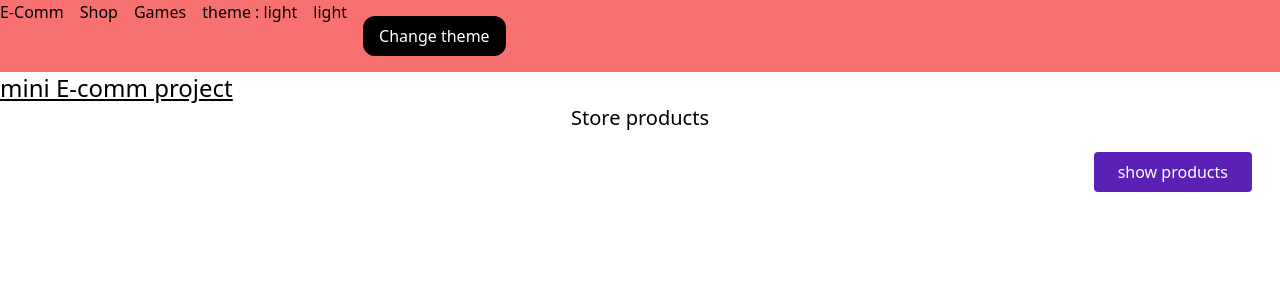
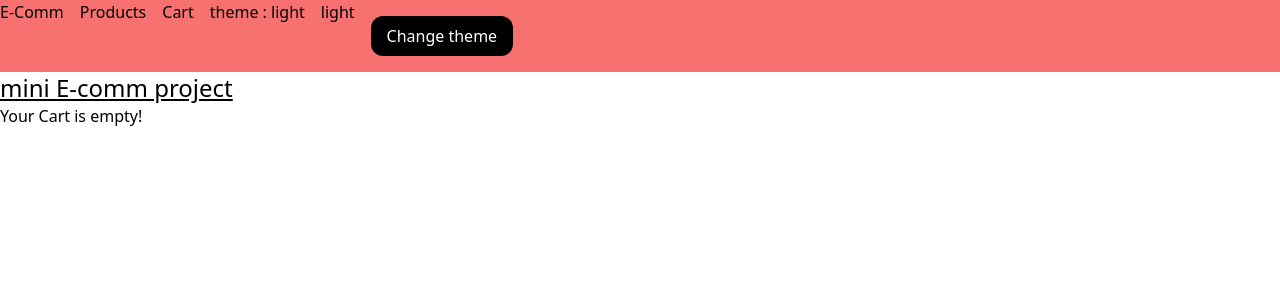
Before and after one commit to SAHIL-Sharma21/MIni-E-Comm-, a React (Vite) app: page /cart in a window 1280 px wide. Shown: the top 300 px of the page. Built offline with nearby package versions, Linux system fonts and the light colour scheme.

Commit message:
router setup & cart page update

```diff
--- a/package.json
+++ b/package.json
@@ -11,7 +11,8 @@
   },
   "dependencies": {
     "react": "^18.2.0",
-    "react-dom": "^18.2.0"
+    "react-dom": "^18.2.0",
+    "react-router-dom": "^6.22.3"
   },
   "devDependencies": {
     "@types/react": "^18.2.56",
--- a/src/App.tsx
+++ b/src/App.tsx
@@ -1,27 +1,25 @@
 import React from 'react'
 import Navbar from './components/Navbar';
-import Products from './components/Products';
+// import Products from './components/Products';
 import { useTheme } from './context/ThemeContext';
 // import Cart from './components/Cart';
-import { useCart } from './context/CartContext';
-import Cart from './components/Cart';
+// import { useCart } from './context/CartContext';
+// import Cart from './components/Cart';
 // import {themeProvider} from './context/ThemeContext'
-
+import { Outlet } from 'react-router-dom';
 
 
 const App: React.FC = () => {
 
   const theme = useTheme();
-  const cart = useCart();
+  // const cart = useCart();
 
   return (
     <>
     <div className={`${theme?.mode === 'dark'? 'bg-slate-700 text-white': 'text-black'} pb-4 gap-y-2`}>
         <Navbar />
         <h1 className='text-black underline text-2xl'>mini E-comm project</h1>
-        <Products />
-        {/* {cart ? <Cart /> : null} */}
-        {cart?.items.length !== 0 ? <Cart/> : null}
+        <Outlet />
       </div>
 
 
--- a/src/components/Cart.tsx
+++ b/src/components/Cart.tsx
@@ -11,27 +11,45 @@ const total = cart?.items.reduce((acc, amt) => {
     return acc + amt.price;
 }, 0);
 
-
-    return(
+if(cart?.items.length !== 0) {
+    return (
         <>
-            <div className="w-1/2 p-3 m-3 h-auto mb-4 pb-4 bg-amber-500">
-                <h1>Our cart to checkout</h1>
-                {cart && cart?.items.length > 0 ? (
-                    <>
-                       {cart.items.map((item) => (
-                        <div key={item.id}>
-                            <h2>item name: {item.title}</h2>
-                            <h2>item price: {item.price}</h2>
-                        </div>
-                       ))}
-                    </>
-                ) : (
-                    <p>Your cart is empty!</p>
-                )}
-                <h1>Total Bill: ${total}</h1>
-            </div>
+            <h1>Cart</h1>
+            {cart?.items.map((item) => (
+                <div key={item.id}>
+                    <h2>title:{item.title}</h2>
+                    <h2>price: {item.price}</h2>
+                </div>
+            ))}
+            <h1>Total Bill: ${total}</h1>
         </>
+    )
+} else {
+    return (
+        <h1>Your Cart is empty!</h1>
     )
 }
 
+    // return(
+    //     <>
+    //         <div className="w-1/2 p-3 m-3 h-auto mb-4 pb-4 bg-amber-500">
+    //             <h1>Our cart to checkout</h1>
+    //             {cart && cart?.items.length > 0 ? (
+    //                 <>
+    //                    {cart.items.map((item) => (
+    //                     <div key={item.id}>
+    //                         <h2>item name: {item.title}</h2>
+    //                         <h2>item price: {item.price}</h2>
+    //                     </div>
+    //                    ))}
+    //                 </>
+    //             ) : (
+    //                 <p>Your cart is empty!</p>
+    //             )}
+    //             <h1>Total Bill: ${total}</h1>
+    //         </div>
+    //     </>
+    // )
+}
+
 export default Cart;
--- a/src/components/Navbar.tsx
+++ b/src/components/Navbar.tsx
@@ -1,5 +1,6 @@
 import React from 'react'
 import {useTheme} from '../context/ThemeContext'
+import { Link } from 'react-router-dom';
 // import { useCart } from '../context/CartContext';
 // import Cart  from '../components/Cart'
 
@@ -24,9 +25,9 @@ const Navbar: React.FC = () => {
     return (
         <>
            <div className={`w-full  min-h-10  flex flex-col sm:flex-row  sm:gap-4  ${theme?.mode === "dark"? 'bg-slate-800 text-white' : 'bg-red-400 text-black'}`}>
-                <h1>E-Comm</h1>
-                <h1>Shop</h1>
-                <h1>Games</h1>
+                <h1> <Link to={"/"}>E-Comm</Link> </h1>
+                <h1> <Link to={"product"}>Products</Link></h1>
+                <h1><Link to={"cart"}>Cart</Link> </h1>
                 <h1>theme : {theme?.mode}</h1>
                 <h1>{theme?.mode}</h1>
                 <button onClick={handleChange} className='bg-black text-white px-4 py-2 rounded-xl my-4'>Change theme </button>
--- a/src/main.tsx
+++ b/src/main.tsx
@@ -4,12 +4,26 @@ import App from './App.tsx'
 import './index.css'
 import {ThemeProvider} from './context/ThemeContext.tsx'
 import {CartProvider} from './context/CartContext.tsx'
+import {Route, RouterProvider, createBrowserRouter, createRoutesFromElements} from 'react-router-dom';
+import Products from './components/Products.tsx'
+import Cart from './components/Cart.tsx'
+
+
+const router = createBrowserRouter(
+  createRoutesFromElements(
+      <Route path='/' element={<App />}>
+        <Route path='/product' element={<Products />}/>
+        <Route path='/cart' element={<Cart />}/>
+      </Route>
+  )
+);
+
 
 ReactDOM.createRoot(document.getElementById('root')!).render(
   <React.StrictMode>
     <CartProvider>
       <ThemeProvider>
-        <App />
+        <RouterProvider router={router} />
       </ThemeProvider>
    </CartProvider>
   </React.StrictMode>,
```
Also changed, not shown: 1 other file (tests, documents, lock files or other folders).
